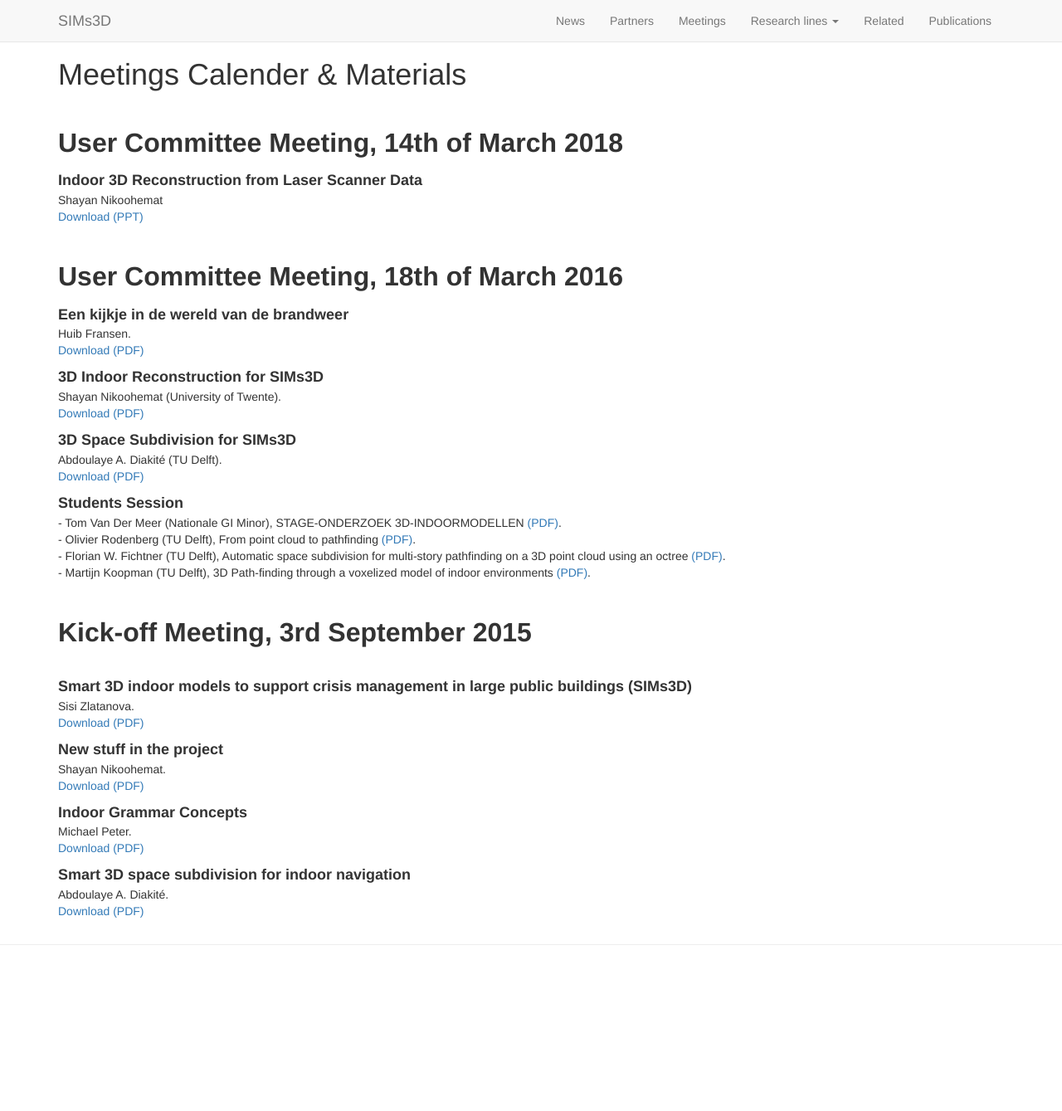
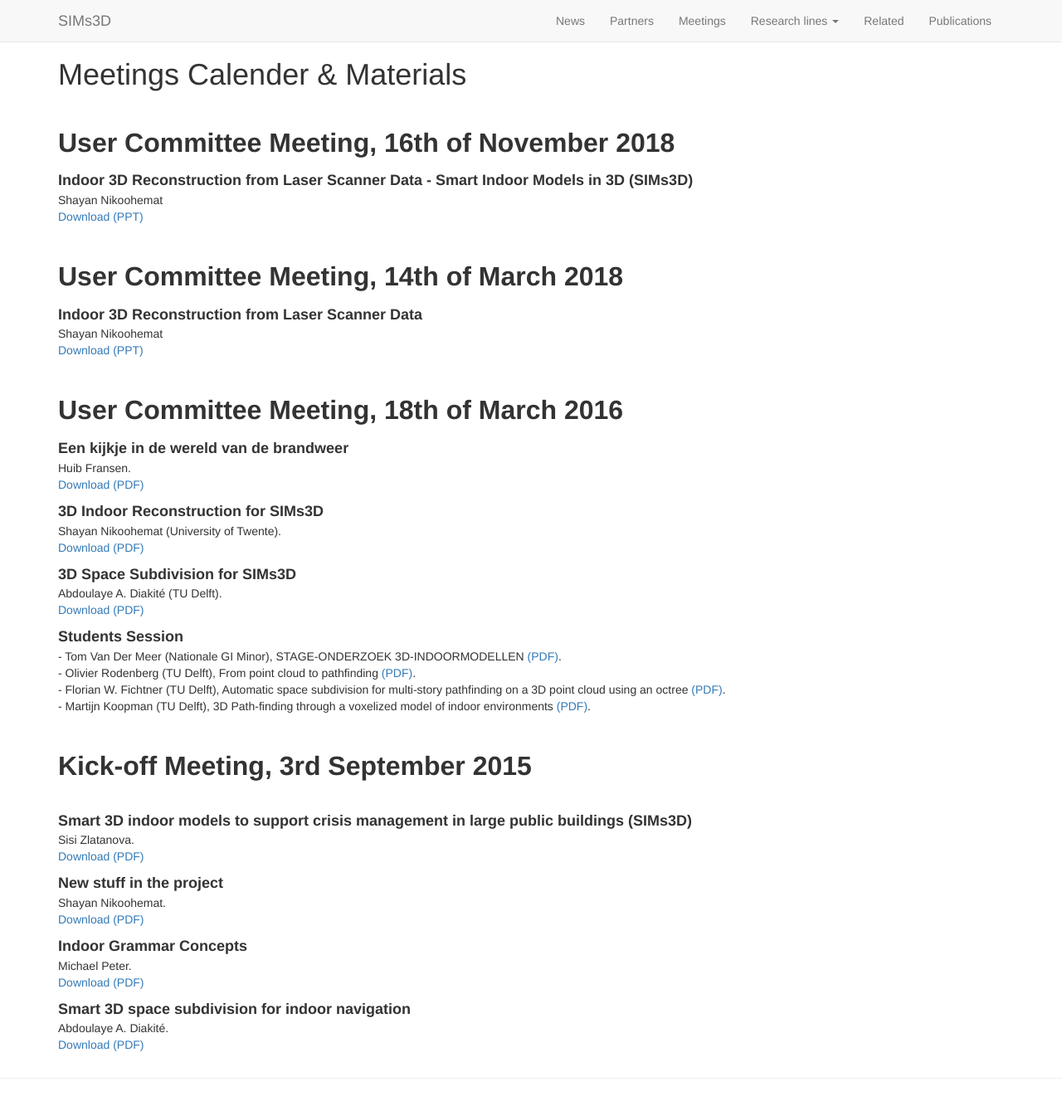
Before and after one commit to SIMs3D/sims3d.github.io, a Jekyll site: the page built from meetings/index.md, in a window 1280 px wide and 1340 px high. Shown: the whole window at 83% size. Built offline with Jekyll 4.4.1, drawn with Linux system fonts in a browser that asks for light colours; nearby versions of some CDN libraries.

Commit message:
uploaded Shayan's slides

```diff
--- a/meetings/index.md
+++ b/meetings/index.md
@@ -3,6 +3,22 @@ layout: page
 title: Meetings Calender & Materials
 permalink: /meetings/
 ---
+
+
+<p><font size="6"><b>User Committee Meeting, 16th of November 2018</b></font><br />
+</p>
+<p><font size="4"><b>
+Indoor 3D Reconstruction from Laser Scanner Data - Smart Indoor Models in 3D (SIMs3D)
+</b> </font> <br />
+  Shayan Nikoohemat<br />
+<a href="files/meeting20181116/NWO(stw) project presentation_16th_Nov_2018.pptx">Download (PPT)</a> </p>
+<p>&nbsp;</p>
+
+
+
+
+
+
 
 <p><font size="6"><b>User Committee Meeting, 14th of March 2018</b></font><br />
 </p>
@@ -10,6 +26,12 @@ permalink: /meetings/
   Shayan Nikoohemat<br />
 <a href="files/meeting20180314/NWO(stw) project presentation_14th_March_2018.pptx">Download (PPT)</a> </p>
 <p>&nbsp;</p>
+
+
+
+
+
+
 <p><font size="6"><b>User Committee Meeting, 18th of March 2016</b></font>
 
   <br>
```
Also changed, not shown: 1 other file.
